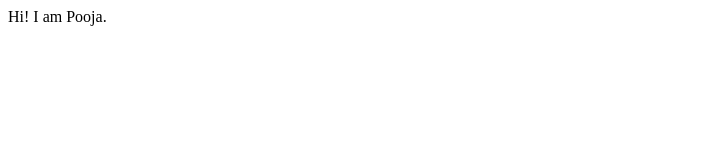
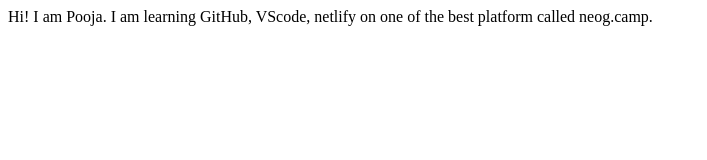
Before and after one commit to pooja17597/pooja-bhandari-site, a plain HTML site: page index.html in a window 1280 px wide. Shown: the whole page, without its empty margins (0-707 px from the left). Drawn offline with Linux system fonts and the light colour scheme.

Commit message:
docs- updated about my activity

```diff
--- a/index.html
+++ b/index.html
@@ -7,6 +7,6 @@
     <title>poojabhandarisite</title>
 </head>
 <body>
-    Hi! I am Pooja.
+    Hi! I am Pooja. I am learning GitHub, VScode, netlify on one of the best platform called neog.camp.
 </body>
 </html>
```
